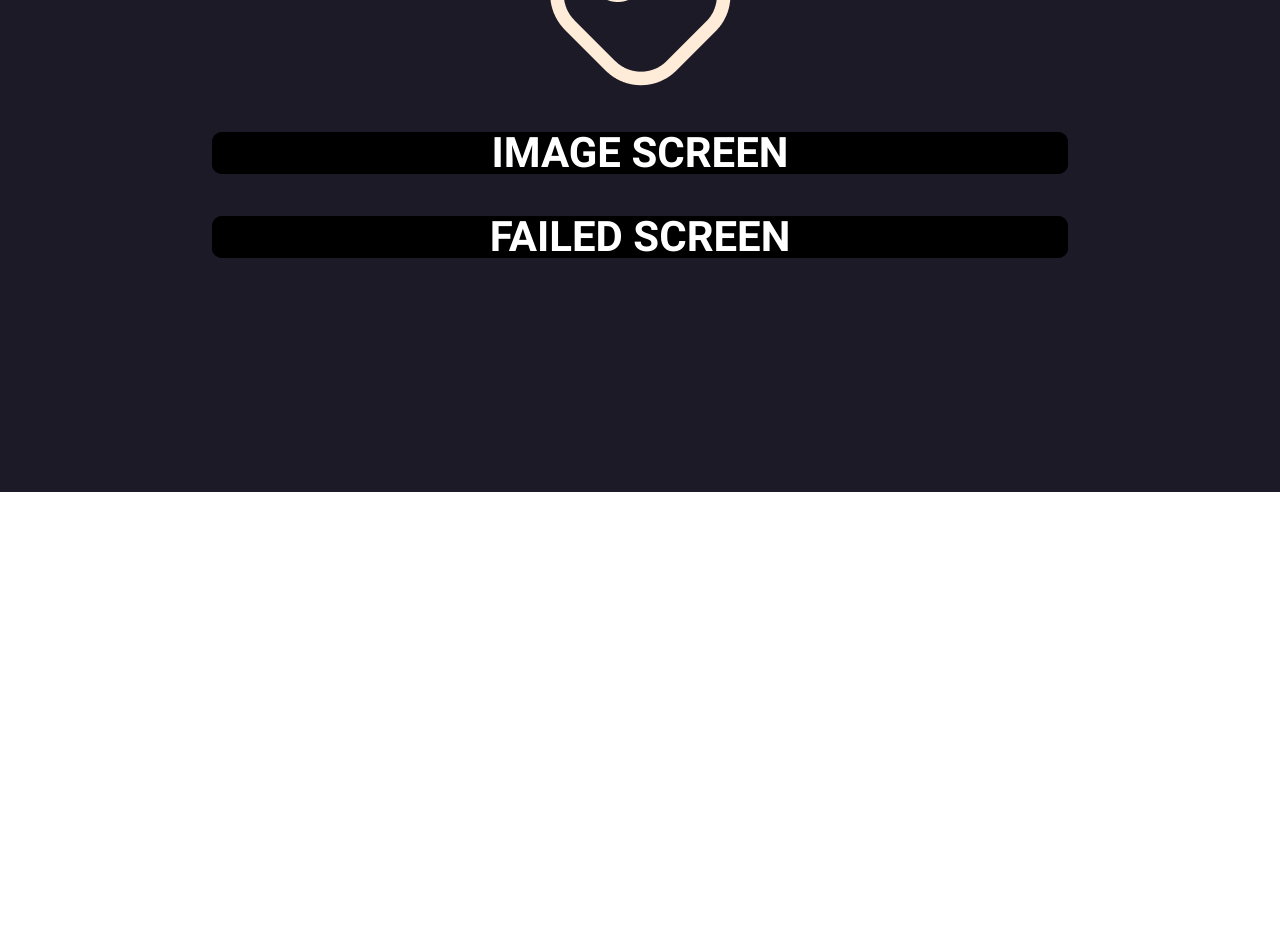
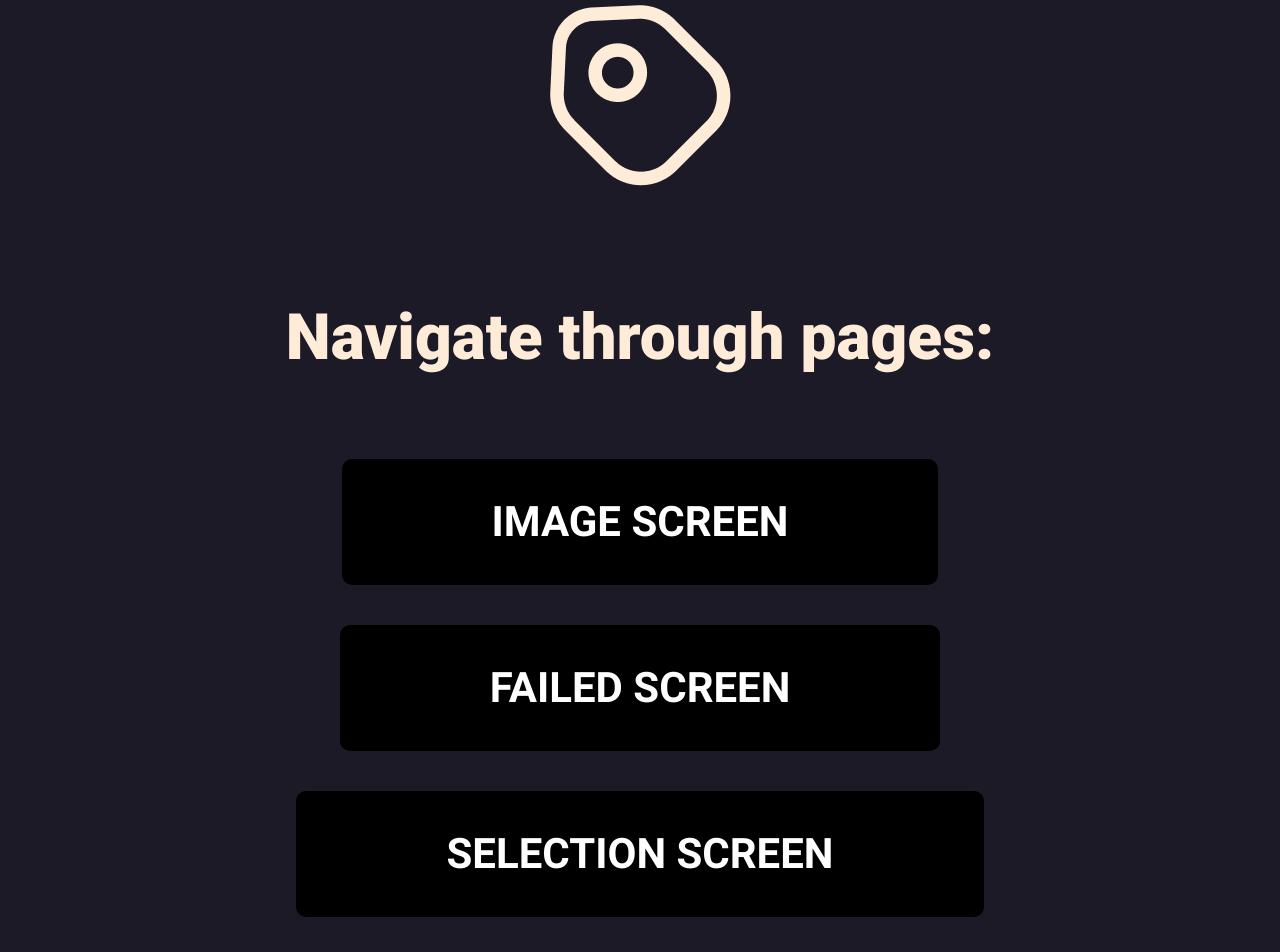
Before and after one commit to MatheusKunnen/integration-workshop-3, a React (Create React App) app in the folder web-app/: page / in a window 1280 px wide. Shown: the part 1034-1986 px from the top of the page. Before the commit the page ends 1526 px from the top, so only its background shows below. Built offline with nearby package versions, Linux system fonts and the light colour scheme.

Commit message:
Update login pages and add new routes

```diff
--- a/web-app/src/App.js
+++ b/web-app/src/App.js
@@ -2,6 +2,11 @@ import { Routes, Route } from "react-router-dom"
 import NFCAuth from "./pages/LoginPages/NFCAuth"
 import ImageAuth from "./pages/LoginPages/ImageAuth"
 import FailedAuth from "./pages/LoginPages/FailedAuth"
+import ProductSelection from "./pages/OrderPages/ProductSelection"
+import ProductSelected from "./pages/OrderPages/ProductSelected"
+import OrderProcessing from "./pages/ResponsePages/OrderProcessing"
+import OrderFinished from "./pages/ResponsePages/OrderFinished"
+import OrderError from "./pages/ResponsePages/OrderError"
 import './App.css';
 
 function App() {
@@ -11,6 +16,11 @@ function App() {
         <Route path="/" element={ <NFCAuth/> } />
         <Route path="image-auth" element={ <ImageAuth/> } />
         <Route path="failed-auth" element={ <FailedAuth/> } />
+        <Route path="product-selection" element={ <ProductSelection/> } />
+        <Route path="product-selected" element={ <ProductSelected/> } />
+        <Route path="order-processing" element={ <OrderProcessing/> } />
+        <Route path="order-finished" element={ <OrderFinished/> } />
+        <Route path="order-error" element={ <OrderError/> } />
       </Routes>
     </div>
   )
--- a/web-app/src/pages/LoginPages/FailedAuth.js
+++ b/web-app/src/pages/LoginPages/FailedAuth.js
@@ -5,12 +5,12 @@ import Icon from '../../assets/icon_warning.png';
 import Button from '../../components/Button.js'
 
 const FailedAuth = (props) => {
-const errorMessage = props.location && props.location.state ? props.location.state : "Failed to authenticate!";
+  const errorMessage = props.location && props.location.state ? props.location.state : "Failed to authenticate!";
 
   return (
     <View>
       <H1>{errorMessage}</H1>
-      <img src={Icon} alt="Tag icon"/>
+      <Image src={Icon} alt="Tag icon"/>
       <Button text={"GO BACK"} destination={"/"}/>
     </View>
   );
@@ -22,6 +22,12 @@ export default FailedAuth;
 export const View = styled.div`
   background-color: var(--color-secondary-red);
   height: 100%;
-  padding: 20% 15%;
-  display: block;
+  padding: 15% 15%;
+  display: flex;
+  flex-direction: column;
+  align-items: center;
 `;
+
+export const Image = styled.img`
+  margin-bottom: 40px;
+`;
--- a/web-app/src/pages/LoginPages/ImageAuth.js
+++ b/web-app/src/pages/LoginPages/ImageAuth.js
@@ -64,10 +64,10 @@ const ImageAuth = (props) => {
 
   return (
     <Wrapper>
-      <Header>
+      <TextContainer>
         <Icon src={ImageIcon} alt="Icon" />
         <H3>select your image:</H3>
-      </Header>
+      </TextContainer>
       <ImageContainer>
         {Object.entries(images).map(([key, value]) => (
           <div onClick={handleClick()} style={{cursor: 'pointer'}}>
@@ -92,11 +92,13 @@ export default ImageAuth;
 const Wrapper = styled.div`
   background-color: var(--color-primary-light);
   height: 100%;
-  display: block;
-  padding: 20% 15%;
+  padding: 15% 15%;
+  display: flex;
+  flex-direction: column;
+  align-items: center;
 `;
 
-const Header = styled.div`
+const TextContainer = styled.div`
   display: flex;
   justify-content: center;
   align-items: center;
@@ -107,14 +109,13 @@ const Icon = styled.img`
   margin-right: 10px;
 `;
 
-
 const ImageContainer = styled.div`
-  display: block;
+  display: grid;
+  grid-template-columns: repeat(2, 1fr);
+  grid-gap: 60px;
   justify-content: center;
-  column-count: 2;
-  padding: 5px;
 `;
 
 const Image = styled.img`
-  padding: 20px;
+  cursor: pointer;
 `;
--- a/web-app/src/pages/LoginPages/NFCAuth.js
+++ b/web-app/src/pages/LoginPages/NFCAuth.js
@@ -34,10 +34,16 @@ const NFCAuth = () => {
       <img src={Logo} alt="Logo"/>
       <H1>Hello!</H1>
       <H2>Place your tag on the reader.</H2>
-      <img src={Icon} alt="Tag icon"/>
+      <Image src={Icon} alt="Tag icon"/>
       {/* Temporary buttons to navigate through the pages without using the services*/}
+      <H2>Navigate through pages:</H2>
       <Button text={"Image Screen"} destination={"image-auth"} />
       <Button text={"Failed Screen"} destination={"failed-auth"} />
+      <Button text={"Selection Screen"} destination={"product-selection"} />
+      <Button text={"Selected Screen"} destination={"product-selected"} />
+      <Button text={"Order processing"} destination={"order-processing"} />
+      <Button text={"Order finished"} destination={"order-finished"} />
+      <Button text={"Order error"} destination={"order-error"} />
     </View>
   );
 };
@@ -49,7 +55,8 @@ export const View = styled.div`
   background-color: var(--color-primary-dark);
   height: 100%;
   padding: 15% 15%;
-  display: block;
+  display: flex;
+  flex-direction: column;
   align-items: center;
 `;
 
@@ -66,3 +73,9 @@ export const H2 = styled.p`
   font-size: 64px;
   color: var(--color-primary-light);
 `;
+
+export const Image = styled.img`
+  align-self: center;
+  margin-top: 40px;
+  margin-bottom: 50px;
+`;
```
